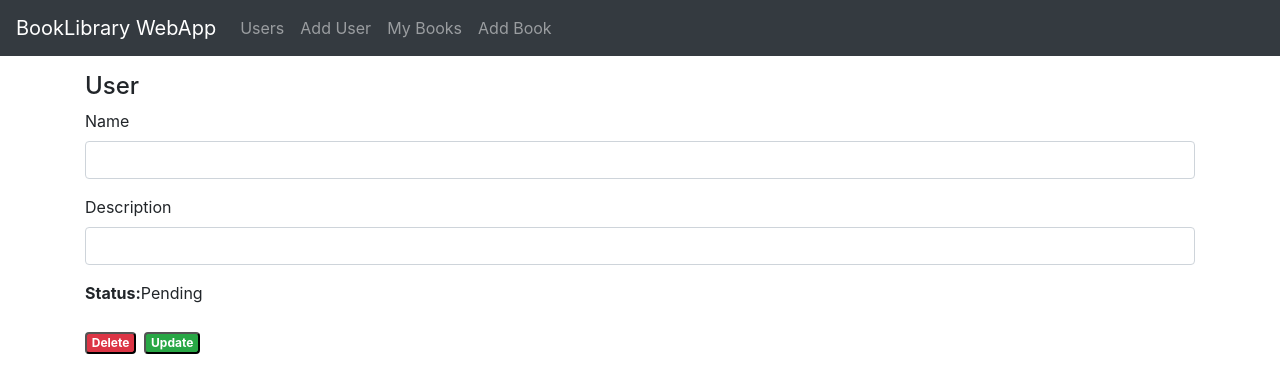
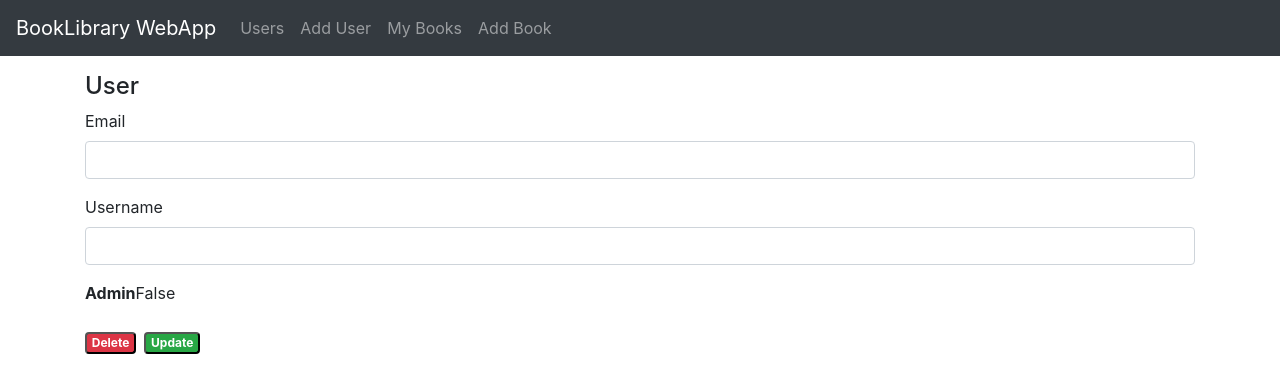
Before and after one commit to tavaresrodrigo/book-crud, a React (Create React App) app in the folder react-frontend/: page /users/1 in a window 1280 px wide. Shown: the top 392 px of the page. Built offline with nearby package versions, Linux system fonts and the light colour scheme; no server answers.

Commit message:
User frontend

```diff
--- a/react-frontend/src/App.css
+++ b/react-frontend/src/App.css
@@ -36,10 +36,3 @@
     transform: rotate(360deg);
   }
 }
-
-input[type=radio],
-    input.radio {
-      float: left;
-      clear: none;
-      margin: 2px 0 0 2px;
-    }
--- a/react-frontend/src/components/add-user.component.js
+++ b/react-frontend/src/components/add-user.component.js
@@ -41,7 +41,16 @@ export default class AddUser extends Component {
     });
   }
 
-  onChangePhoto(e) {
+  toBase64 = file => new Promise((resolve, reject) => {
+    const reader = new FileReader();
+    reader.readAsDataURL(file);
+    reader.onload = () => resolve(reader.result);
+    reader.onerror = error => reject(error);
+});
+
+  async onChangePhoto(e) {
+    debugger
+    let photoBase64 = await this.toBase64(e.target.files[0])
     this.setState({
       photo: e.target.value
     });
@@ -100,7 +109,7 @@ export default class AddUser extends Component {
         ) : (
           <div>
             <div className="form-group">
-              <label htmlFor="email">Email</label>
+              <label htmlFor="email" >Email</label>
               <input
                 type="email"
                 className="form-control"
@@ -139,12 +148,11 @@ export default class AddUser extends Component {
             </div>
 
             <div className="form-group">
-              <label htmlFor="photo">Photo</label>
+              <label  htmlFor="photo">Photo</label>
               <input
-                type="text"
-                alt={this.state.photo}
+                type="file"
                 className="form-control"
-                id="photo"
+                id="exampleInputFile"
                 required
                 value={this.state.photo}
                 onChange={this.onChangePhoto}
--- a/react-frontend/src/components/user-list.component.js
+++ b/react-frontend/src/components/user-list.component.js
@@ -161,15 +161,15 @@ export default class UsersList extends Component {
               </div>
               <div>
                 <label>
-                  <strong>Description:</strong>
+                  <strong>Username:</strong>
                 </label>{" "}
-                {currentUser.description}
+                {currentUser.username}
               </div>
               <div>
                 <label>
-                  <strong>Status:</strong>
+                  <strong>Admin:</strong>
                 </label>{" "}
-                {currentUser.published ? "Published" : "Pending"}
+                {currentUser.admin ? "True" : "False"}
               </div>
 
               <Link
--- a/react-frontend/src/components/user.component.js
+++ b/react-frontend/src/components/user.component.js
@@ -124,35 +124,35 @@ export default class User extends Component {
             <h4>User</h4>
             <form>
               <div className="form-group">
-                <label htmlFor="name">Name</label>
+                <label htmlFor="email">Email</label>
                 <input
                   type="text"
                   className="form-control"
-                  id="name"
-                  value={currentUser.name}
+                  id="email"
+                  value={currentUser.email}
                   onChange={this.onChangeName}
                 />
               </div>
               <div className="form-group">
-                <label htmlFor="description">Description</label>
+                <label htmlFor="username">Username</label>
                 <input
                   type="text"
                   className="form-control"
-                  id="description"
+                  id="username"
                   value={currentUser.description}
-                  onChange={this.onChangeDescription}
+                  onChange={this.username}
                 />
               </div>
 
               <div className="form-group">
                 <label>
-                  <strong>Status:</strong>
+                  <strong>Admin</strong>
                 </label>
-                {currentUser.published ? "Published" : "Pending"}
+                {currentUser.admin ? "True" : "False"}
               </div>
             </form>
 
-            {currentUser.published ? (
+            {currentUser.admin ? (
               <button
                 className="badge badge-primary mr-2"
                 onClick={() => this.updatePublished(false)}
```
Also changed, not shown: 2 other files (tests, documents, lock files or other folders).
